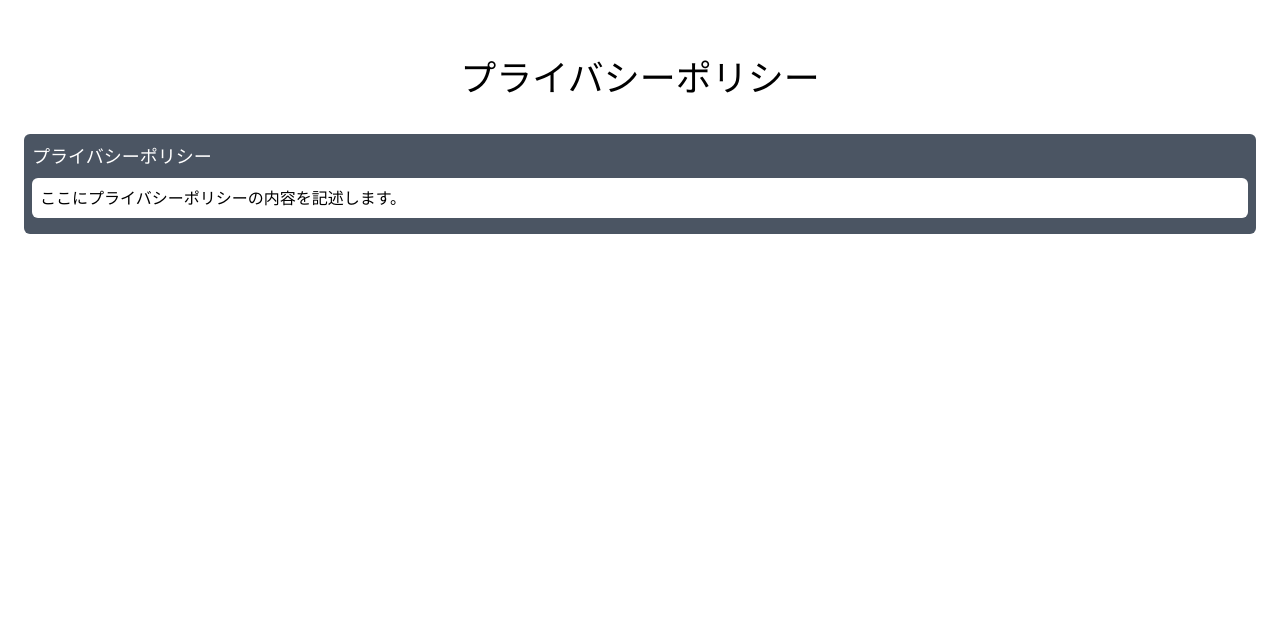
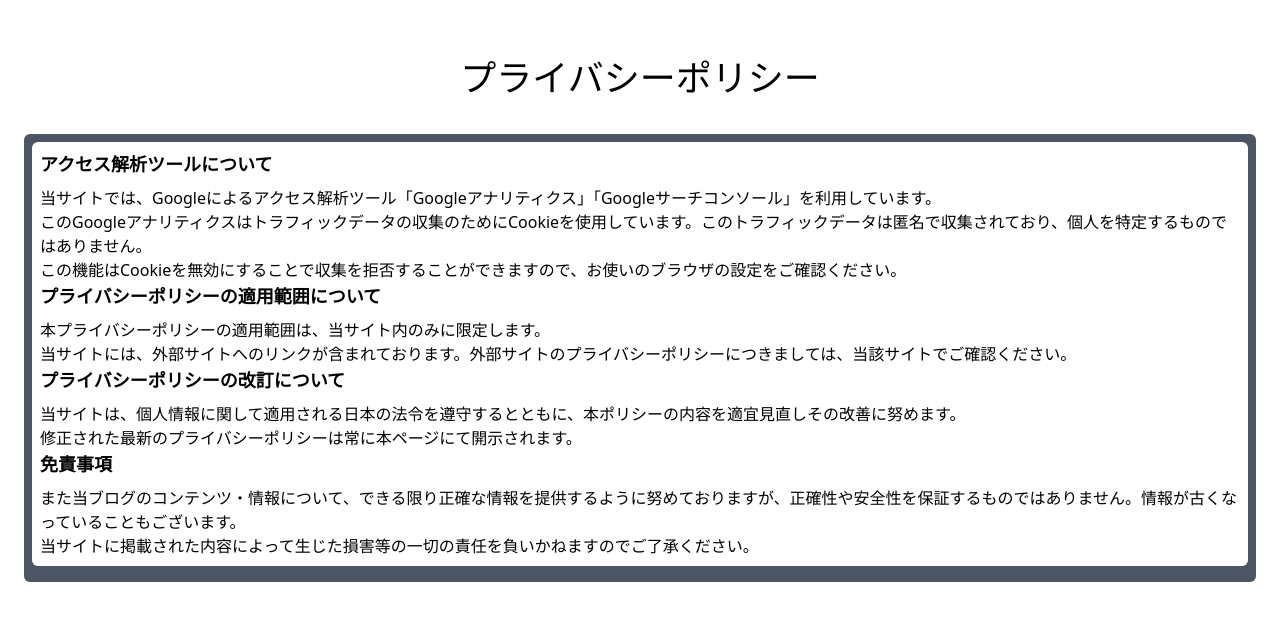
Before and after one commit to norm02/bono-website, a Next.js app: page /privacyPolicy in a window 1280 px wide. Shown: the part 102-722 px from the top of the page. Built offline with nearby package versions, Linux system fonts and the light colour scheme.

Commit message:
プライバシーポリシーの記述とフッターの記述変更

```diff
--- a/components/Footer/index.tsx
+++ b/components/Footer/index.tsx
@@ -7,7 +7,7 @@ const Footer: NextPage = () => {
       <Link href="/privacyPolicy">
         <div className="font-raleway text-xs mr-4">プライバシーポリシー</div>
       </Link>
-      <div className="font-raleway text-sm">©bono</div>
+      <div className="font-raleway text-sm">©2023 bono</div>
     </div>
   );
 };
--- a/pages/privacyPolicy.tsx
+++ b/pages/privacyPolicy.tsx
@@ -16,12 +16,53 @@ const PrivacyPolicy: NextPage = () => {
         </div>
         <div className="w-full flex flex-col md:flex-row justify-center md:space-x-4">
           <div className="w-full md:w-1/3 bg-gray-600 p-2 m-4 rounded-md mx-auto flex-grow">
-            <h2 className="text-white text-lg mb-2" tabIndex={0}>
-              プライバシーポリシー
-            </h2>
             <ul className="">
               <li className="bg-white text-base rounded-md p-2 mb-2">
-                ここにプライバシーポリシーの内容を記述します。
+                <h2 className="text-lg font-bold mb-2">
+                  アクセス解析ツールについて
+                </h2>
+                <ul>
+                  <li>
+                    当サイトでは、Googleによるアクセス解析ツール「Googleアナリティクス」「Googleサーチコンソール」を利用しています。
+                  </li>
+                  <li>
+                    このGoogleアナリティクスはトラフィックデータの収集のためにCookieを使用しています。このトラフィックデータは匿名で収集されており、個人を特定するものではありません。
+                  </li>
+                  <li>
+                    この機能はCookieを無効にすることで収集を拒否することができますので、お使いのブラウザの設定をご確認ください。
+                  </li>
+                </ul>
+                <h2 className="text-lg font-bold mb-2">
+                  プライバシーポリシーの適用範囲について
+                </h2>
+                <ul>
+                  <li>
+                    本プライバシーポリシーの適用範囲は、当サイト内のみに限定します。
+                  </li>
+                  <li>
+                    当サイトには、外部サイトへのリンクが含まれております。外部サイトのプライバシーポリシーにつきましては、当該サイトでご確認ください。
+                  </li>
+                </ul>
+                <h2 className="text-lg font-bold mb-2">
+                  プライバシーポリシーの改訂について
+                </h2>
+                <ul>
+                  <li>
+                    当サイトは、個人情報に関して適用される日本の法令を遵守するとともに、本ポリシーの内容を適宜見直しその改善に努めます。
+                  </li>
+                  <li>
+                    修正された最新のプライバシーポリシーは常に本ページにて開示されます。
+                  </li>
+                </ul>
+                <h2 className="text-lg font-bold mb-2">免責事項</h2>
+                <ul>
+                  <li>
+                    また当ブログのコンテンツ・情報について、できる限り正確な情報を提供するように努めておりますが、正確性や安全性を保証するものではありません。情報が古くなっていることもございます。
+                  </li>
+                  <li>
+                    当サイトに掲載された内容によって生じた損害等の一切の責任を負いかねますのでご了承ください。
+                  </li>
+                </ul>
               </li>
             </ul>
           </div>
```
